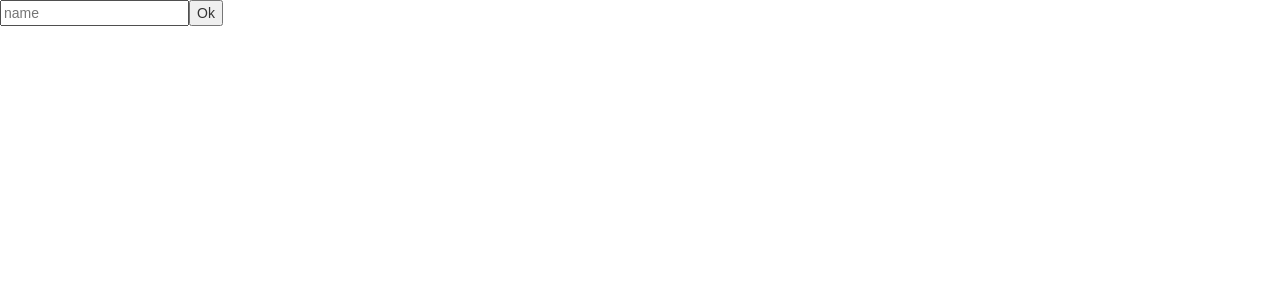
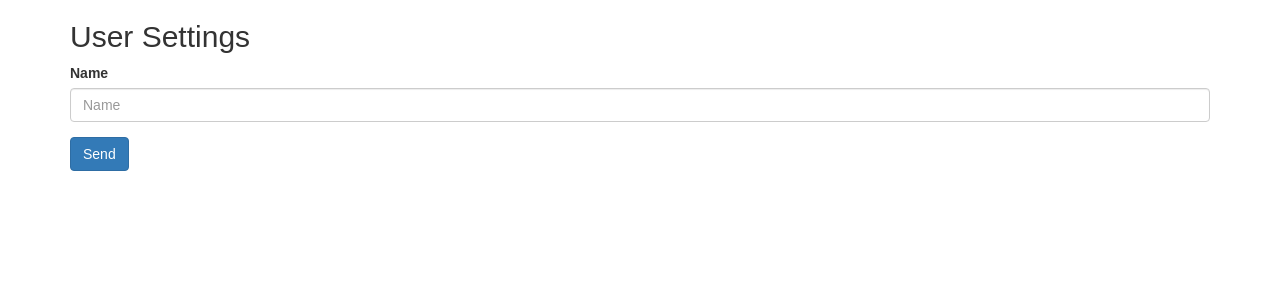
Before and after one commit to gagan0183/angular-forms, an Angular app: page / in a window 1280 px wide. Shown: the top 300 px of the page. Built offline with nearby package versions, Linux system fonts and the light colour scheme.

Commit message:
form styles

```diff
--- a/src/app/user-settings-form/user-settings-form.component.html
+++ b/src/app/user-settings-form/user-settings-form.component.html
@@ -1,4 +1,10 @@
-<form action="">
-	<input placeholder="name">
-	<button>Ok</button>
-</form>
+<div class="container">
+	<h2>User Settings</h2>
+	<form>
+		<div class="form-group">
+			<label for="name">Name</label>
+			<input id="name" name="name" class="form-control" placeholder="Name">
+		</div>
+		<button class="btn btn-primary">Send</button>
+	</form>
+</div>
```
